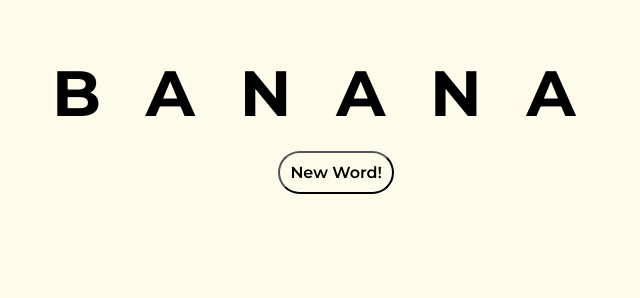
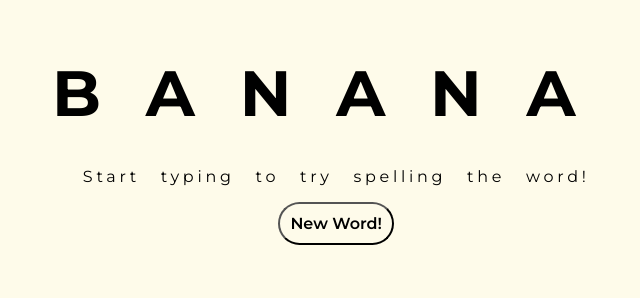
Before and after one commit to linguini1/oec-2024, a Flask app: page /spelling in a window 1280 px wide. Shown: the part 311-609 px from the top of the page, without its empty margins (254-894 px from the left). Run offline with Flask 3, Linux system fonts and the light colour scheme.

Commit message:
Added prompt to start typing.

```diff
--- a/templates/spelling.html
+++ b/templates/spelling.html
@@ -68,6 +68,7 @@
         <div id="image-display">
             <img id="word-img" src="static/assets/Apple.png" />
             <h2 id="word">WORD</h2>
+            <p>Start typing to try spelling the word!</p>
             <button id="new-word" onclick="display_new_word()">New Word!</button>
         </div>
         <div id="sidebar">
```
